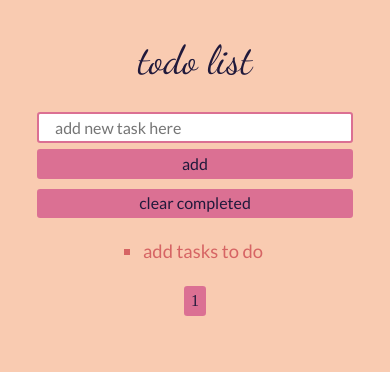
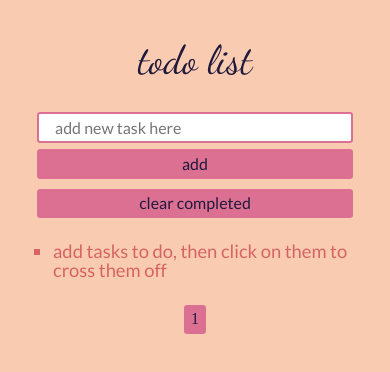
Before and after one commit to kp1129/todo-app, a React (Create React App) app in the folder app/: page / in a window 390 px wide. Shown: the top 372 px of the page. Built offline with nearby package versions, Linux system fonts and the light colour scheme.

Commit message:
mobile view more or less finalized

```diff
--- a/app/src/App.js
+++ b/app/src/App.js
@@ -8,7 +8,7 @@ const App = () => {
 
   const [todos, setTodos] = useLocalStorage('todo list', [
     {
-      task: "add tasks to do",
+      task: "add tasks to do, then click on them to cross them off",
       completed: false,
       id: Date.now()
     }
```
